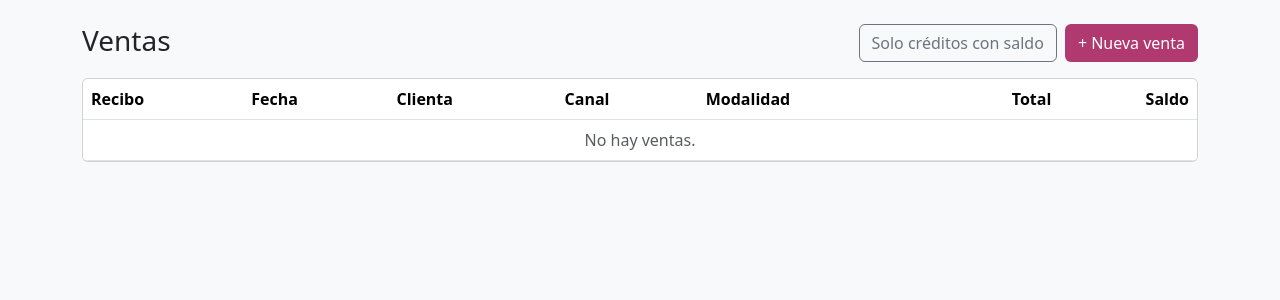
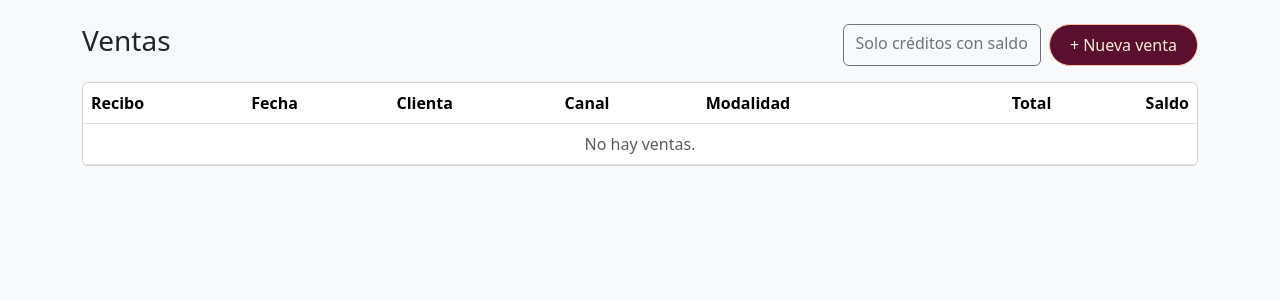
Before and after one commit to amartinezd21/kfashionstoreweb, a Django app: page /ventas/ in a window 1280 px wide. Shown: the part 56-356 px from the top of the page. Run offline with Django 5.2, Linux system fonts and the light colour scheme; the visitor is signed in with stand-in values (Sample User, id 1); data that the repository does not hold is empty.

Commit message:
Cambié el color del botón Nueva venta en el histórico de ventas según el diseño

```diff
--- a/tienda/templates/tienda/ventas.html
+++ b/tienda/templates/tienda/ventas.html
@@ -1,10 +1,14 @@
 {% extends "tienda/base.html" %}{% load tienda_extras %}
 {% block content %}
+<style>
+  .btn-nueva-venta { background: #5a0f2e; color: #f7eed9; border: 1px solid #fdbda0; border-radius: 100px; padding: 0.5rem 1.25rem; }
+  .btn-nueva-venta:hover { background: #460b24; color: #f7eed9; }
+</style>
 <div class="d-flex justify-content-between mb-3"><h1 class="h3 m-0">Ventas</h1>
   <div class="d-flex gap-2">
     {% if solo_credito %}<a class="btn btn-outline-secondary" href="{% url 'ventas' %}">Ver todas</a>
     {% else %}<a class="btn btn-outline-secondary" href="?credito=1">Solo créditos con saldo</a>{% endif %}
-    <a class="btn btn-kf" href="{% url 'venta_nueva' %}">+ Nueva venta</a></div></div>
+    <a class="btn btn-nueva-venta" href="{% url 'venta_nueva' %}">+ Nueva venta</a></div></div>
 <div class="table-responsive card"><table class="table table-hover m-0">
   <tr><th>Recibo</th><th>Fecha</th><th>Clienta</th><th>Canal</th><th>Modalidad</th><th class="text-end">Total</th><th class="text-end">Saldo</th></tr>
   {% for v in lista %}
```
